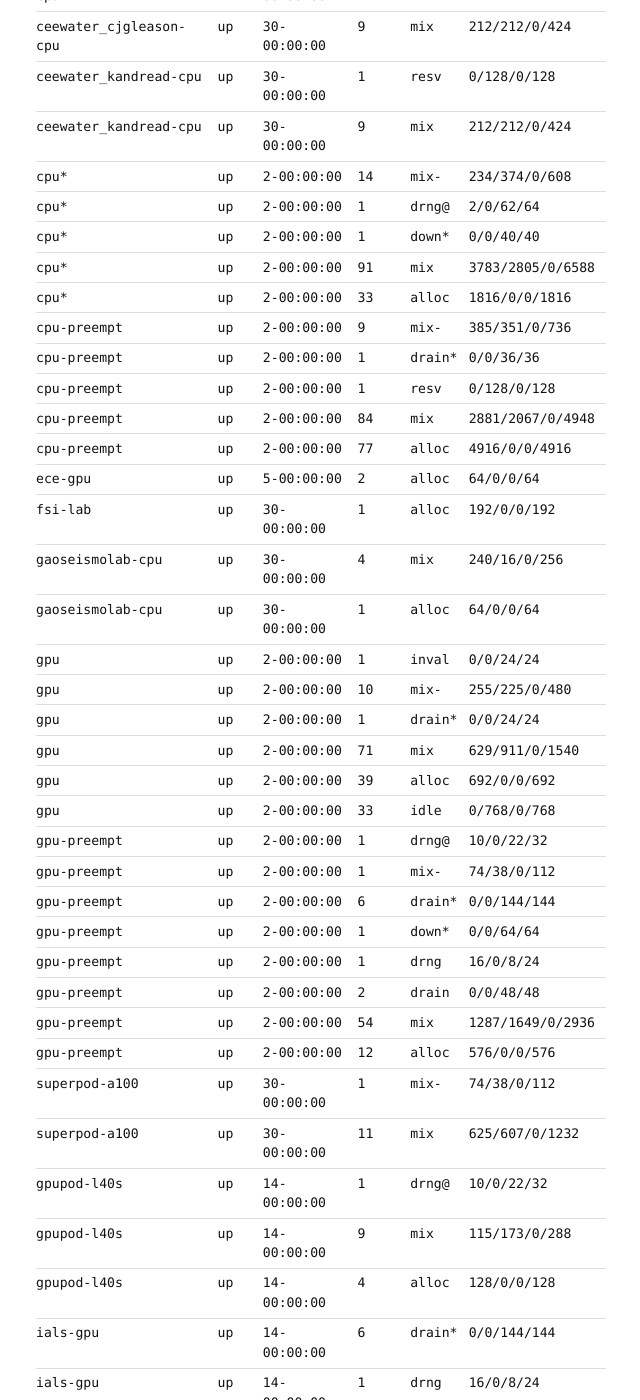
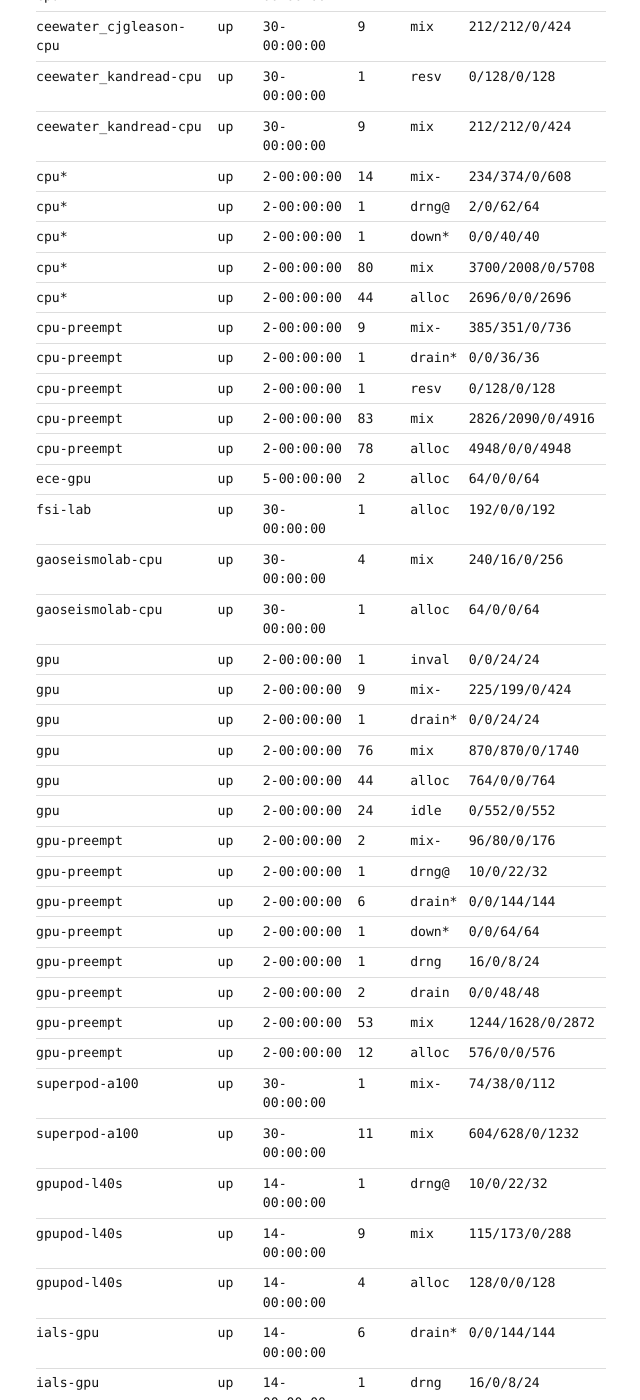
Before and after one commit to yanghangAI/yanghangAI.github.io, a Jekyll site: the page built from _pages/cluster.html, in a window 1280 px wide and 1400 px high, scrolled down 2948 px. Shown: the whole window, without its empty margins (260-900 px from the left). Built offline with Jekyll 4.4.1, drawn with Linux system fonts in a browser that asks for light colours; some of the changed text lies outside the part shown.

Commit message:
chore(dashboard): refresh cluster data 2026-05-17T16:43:10Z

```diff
--- a/assets/cluster-data.json
+++ b/assets/cluster-data.json
@@ -1,5 +1,5 @@
 {
-  "updated_utc": "2026-05-17T16:28:07Z",
+  "updated_utc": "2026-05-17T16:43:10Z",
   "user": "hangyang_umass_edu",
   "squeue": [
     {
@@ -7,7 +7,7 @@
       "partition": "gpu-preempt",
       "name": "exp0-inn-idea097-d001-full",
       "state": "RUNNING",
-      "time": "13:05:47",
+      "time": "13:20:50",
       "time_limit": "1-00:00:00",
       "nodes": "1",
       "nodelist": "ials-gpu014"
@@ -17,7 +17,7 @@
       "partition": "gpu-preempt",
       "name": "exp0-inn-idea084-d001-full",
       "state": "RUNNING",
-      "time": "13:18:28",
+      "time": "13:33:31",
       "time_limit": "1-00:00:00",
       "nodes": "1",
       "nodelist": "ials-gpu009"
@@ -27,7 +27,7 @@
       "partition": "gpu-preempt",
       "name": "1024noamp_keepckpt_idea097_d001",
       "state": "RUNNING",
-      "time": "3:35:11",
+      "time": "3:50:14",
       "time_limit": "12:00:00",
       "nodes": "1",
       "nodelist": "ials-gpu014"
@@ -138,7 +138,7 @@
       "name": "1024noamp_keepckpt_idea097_d001",
       "partition": "gpu-preempt",
       "state": "RUNNING",
-      "elapsed": "03:35:11",
+      "elapsed": "03:50:15",
       "end": "Unknown",
       "exit_code": "0:0"
     },
@@ -183,7 +183,7 @@
       "name": "exp0-inn-idea097-d001-full",
       "partition": "gpu-preempt",
       "state": "RUNNING",
-      "elapsed": "13:05:47",
+      "elapsed": "13:20:51",
       "end": "Unknown",
       "exit_code": "0:0"
     },
@@ -192,7 +192,7 @@
       "name": "exp0-inn-idea084-d001-full",
       "partition": "gpu-preempt",
       "state": "RUNNING",
-      "elapsed": "13:18:28",
+      "elapsed": "13:33:32",
       "end": "Unknown",
       "exit_code": "0:0"
     },
@@ -368,7 +368,7 @@
       "timelimit": "30-00:00:00",
       "nodes": "5",
       "state": "mix",
-      "cpus_aiot": "364/276/0/640"
+      "cpus_aiot": "352/288/0/640"
     },
     {
       "partition": "cbio-gpu",
@@ -454,17 +454,17 @@
       "partition": "cpu*",
       "avail": "up",
       "timelimit": "2-00:00:00",
-      "nodes": "91",
+      "nodes": "80",
       "state": "mix",
-      "cpus_aiot": "3783/2805/0/6588"
+      "cpus_aiot": "3700/2008/0/5708"
     },
     {
       "partition": "cpu*",
       "avail": "up",
       "timelimit": "2-00:00:00",
-      "nodes": "33",
+      "nodes": "44",
       "state": "alloc",
-      "cpus_aiot": "1816/0/0/1816"
+      "cpus_aiot": "2696/0/0/2696"
     },
     {
       "partition": "cpu-preempt",
@@ -494,17 +494,17 @@
       "partition": "cpu-preempt",
       "avail": "up",
       "timelimit": "2-00:00:00",
-      "nodes": "84",
+      "nodes": "83",
       "state": "mix",
-      "cpus_aiot": "2881/2067/0/4948"
+      "cpus_aiot": "2826/2090/0/4916"
     },
     {
       "partition": "cpu-preempt",
       "avail": "up",
       "timelimit": "2-00:00:00",
-      "nodes": "77",
+      "nodes": "78",
       "state": "alloc",
-      "cpus_aiot": "4916/0/0/4916"
+      "cpus_aiot": "4948/0/0/4948"
     },
     {
       "partition": "ece-gpu",
@@ -550,9 +550,9 @@
       "partition": "gpu",
       "avail": "up",
       "timelimit": "2-00:00:00",
-      "nodes": "10",
+      "nodes": "9",
       "state": "mix-",
-      "cpus_aiot": "255/225/0/480"
+      "cpus_aiot": "225/199/0/424"
     },
     {
       "partition": "gpu",
@@ -566,25 +566,33 @@
       "partition": "gpu",
       "avail": "up",
       "timelimit": "2-00:00:00",
-      "nodes": "71",
+      "nodes": "76",
       "state": "mix",
-      "cpus_aiot": "629/911/0/1540"
+      "cpus_aiot": "870/870/0/1740"
     },
     {
       "partition": "gpu",
       "avail": "up",
       "timelimit": "2-00:00:00",
-      "nodes": "39",
+      "nodes": "44",
       "state": "alloc",
-      "cpus_aiot": "692/0/0/692"
+      "cpus_aiot": "764/0/0/764"
     },
     {
       "partition": "gpu",
       "avail": "up",
       "timelimit": "2-00:00:00",
-      "nodes": "33",
+      "nodes": "24",
       "state": "idle",
-      "cpus_aiot": "0/768/0/768"
+      "cpus_aiot": "0/552/0/552"
+    },
+    {
+      "partition": "gpu-preempt",
+      "avail": "up",
+      "timelimit": "2-00:00:00",
+      "nodes": "2",
+      "state": "mix-",
+      "cpus_aiot": "96/80/0/176"
     },
     {
       "partition": "gpu-preempt",
@@ -593,14 +601,6 @@
       "nodes": "1",
       "state": "drng@",
       "cpus_aiot": "10/0/22/32"
-    },
-    {
-      "partition": "gpu-preempt",
-      "avail": "up",
-      "timelimit": "2-00:00:00",
-      "nodes": "1",
-      "state": "mix-",
-      "cpus_aiot": "74/38/0/112"
     },
     {
       "partition": "gpu-preempt",
@@ -638,9 +638,9 @@
       "partition": "gpu-preempt",
       "avail": "up",
       "timelimit": "2-00:00:00",
-      "nodes": "54",
+      "nodes": "53",
       "state": "mix",
-      "cpus_aiot": "1287/1649/0/2936"
+      "cpus_aiot": "1244/1628/0/2872"
     },
     {
       "partition": "gpu-preempt",
@@ -664,7 +664,7 @@
       "timelimit": "30-00:00:00",
       "nodes": "11",
       "state": "mix",
-      "cpus_aiot": "625/607/0/1232"
+      "cpus_aiot": "604/628/0/1232"
     },
     {
       "partition": "gpupod-l40s",
@@ -814,17 +814,17 @@
       "partition": "toltec-cpu",
       "avail": "up",
       "timelimit": "30-00:00:00",
-      "nodes": "6",
+      "nodes": "5",
       "state": "mix",
-      "cpus_aiot": "160/32/0/192"
+      "cpus_aiot": "137/23/0/160"
     },
     {
       "partition": "toltec-cpu",
       "avail": "up",
       "timelimit": "30-00:00:00",
-      "nodes": "1",
+      "nodes": "2",
       "state": "alloc",
-      "cpus_aiot": "32/0/0/32"
+      "cpus_aiot": "64/0/0/64"
     },
     {
       "partition": "umd-cscdr-arm",
```
